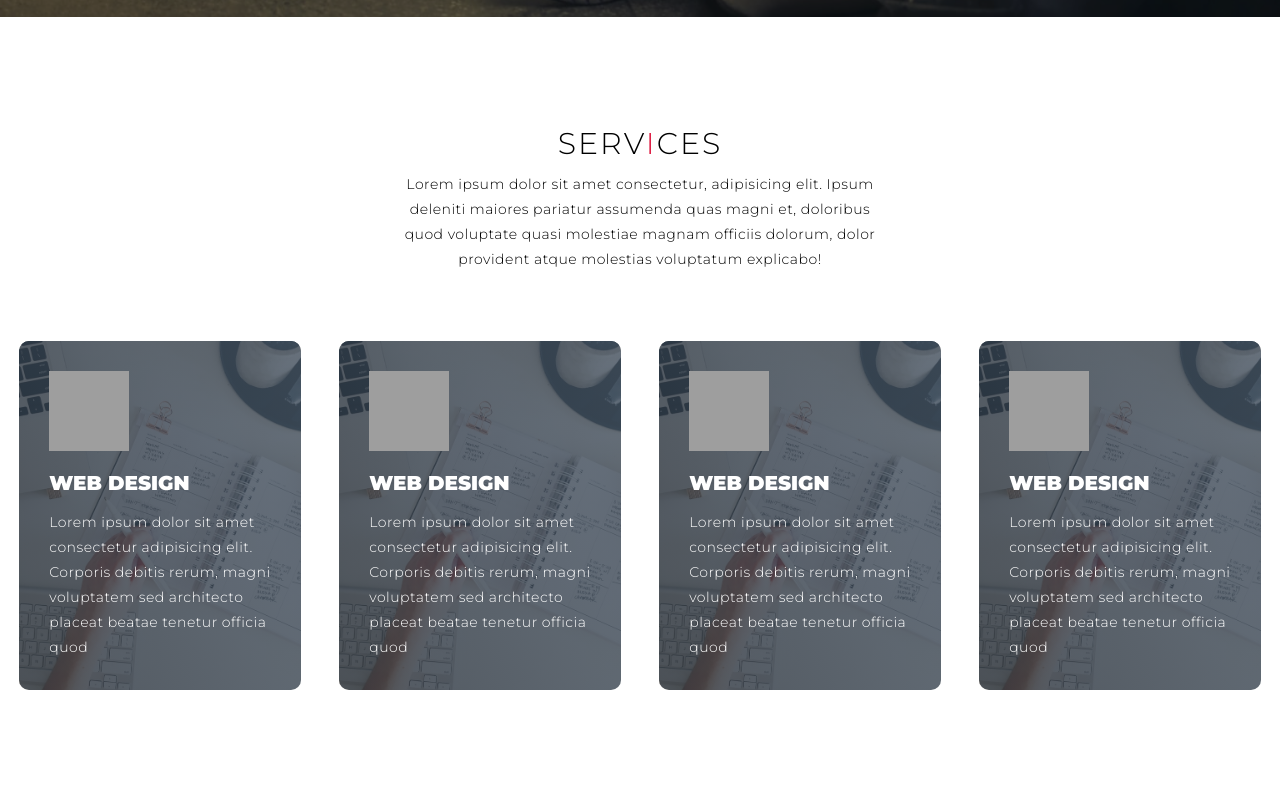
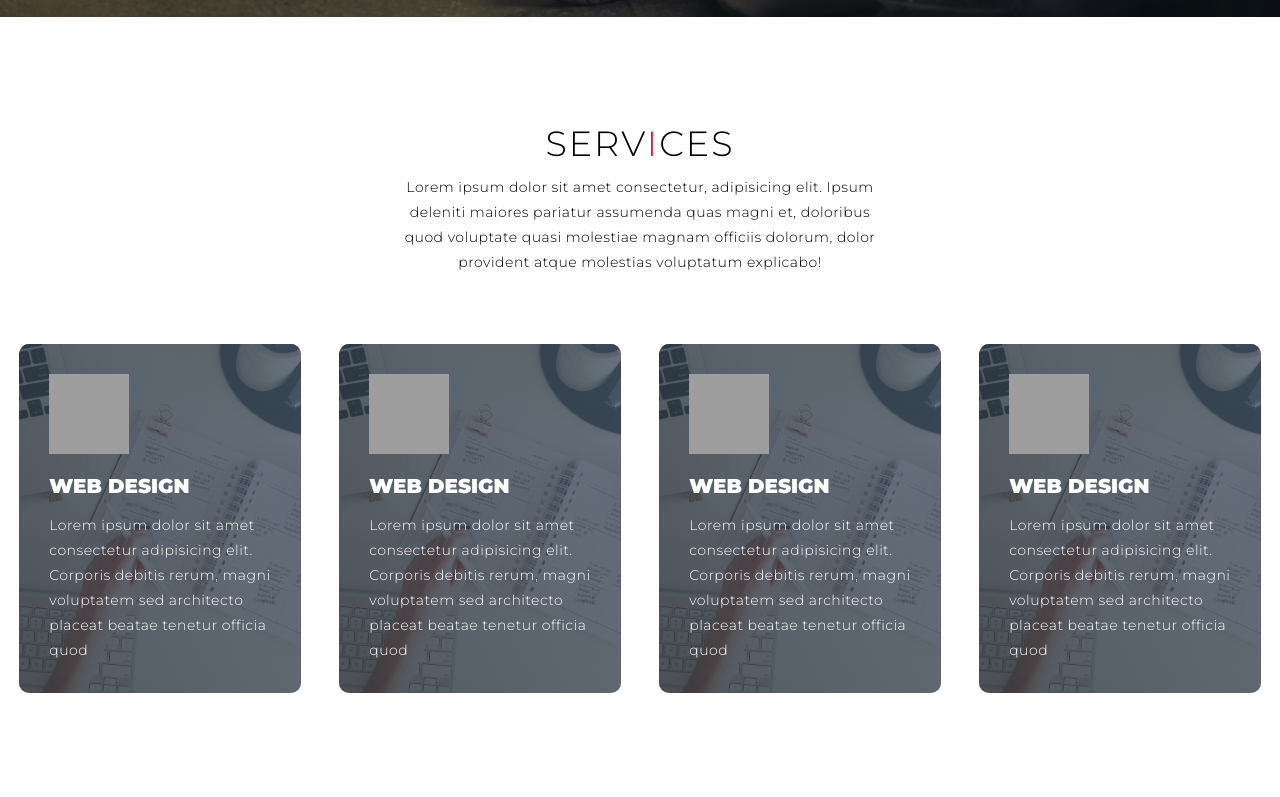
Before and after one commit to lazim-mv/portfolio, a plain HTML site: page index.html in a window 1280 px wide. Shown: the part 783-1580 px from the top of the page. Drawn offline with Linux system fonts and the light colour scheme; grey boxes are pictures that could not be loaded; files whose address does not match are found by name; a web font is replaced by a local one.

Commit message:
Update styles.css

```diff
--- a/styles.css
+++ b/styles.css
@@ -39,12 +39,16 @@ p {
 }
 
 .section-title{
-  font-size: 3rem;
+  font-size: 4rem;
   font-weight: 300;
   color: Black;
   margin-bottom: 10px;
   text-transform: uppercase;
   letter-spacing: .2rem;
+}
+
+.service-top .section-title{
+  font-size: 3.5rem;
 }
 
 .section-title span{
```
